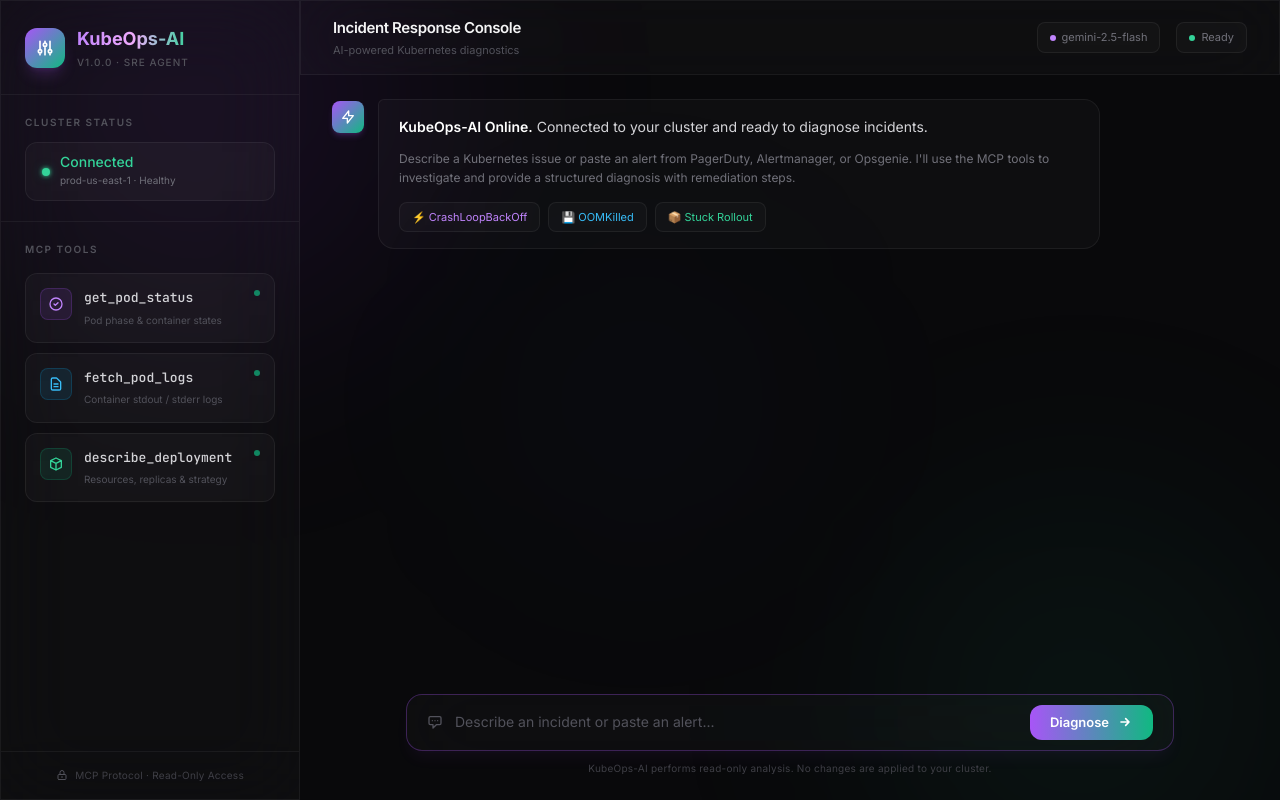
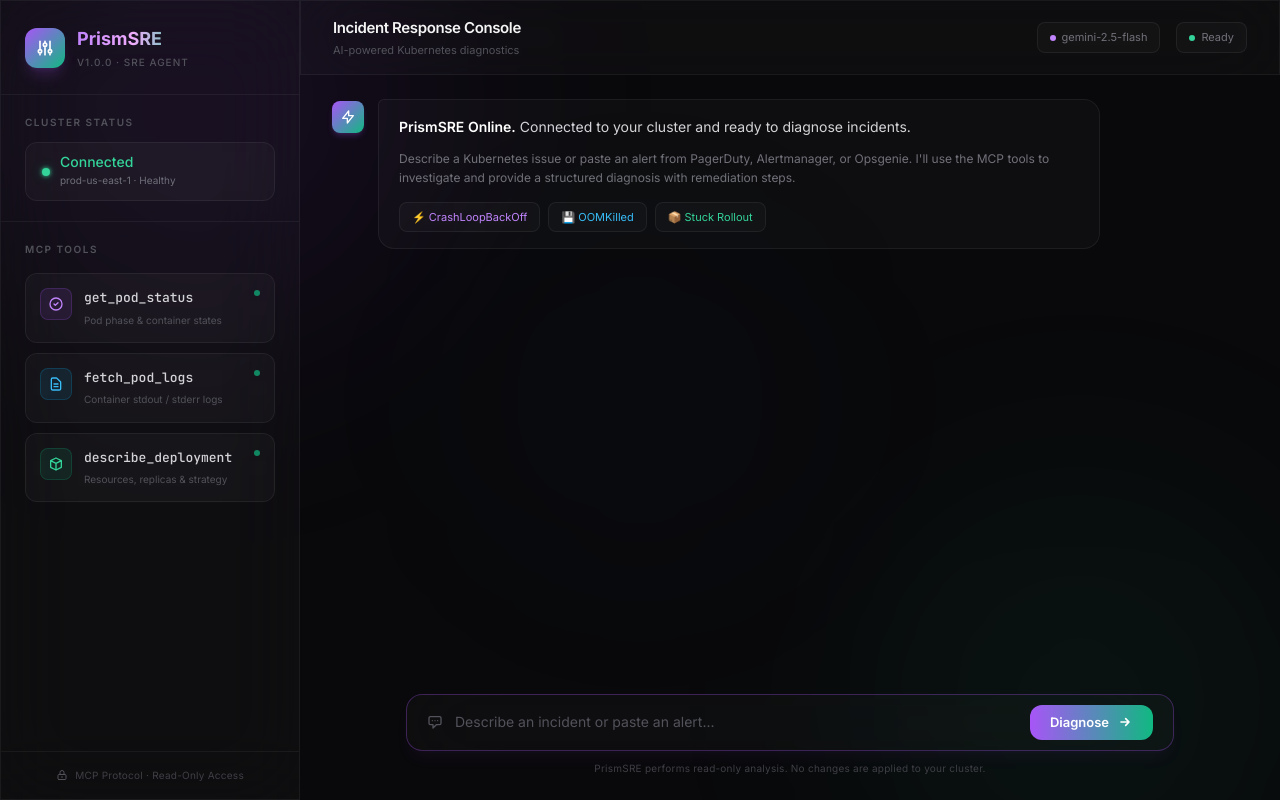
Before and after one commit to barbaria888/PrismSRE, a plain HTML site: page index.html in a window 1280 px wide. Drawn offline with nearby package versions, Linux system fonts and the light colour scheme.

Commit message:
Update index.html

```diff
--- a/index.html
+++ b/index.html
@@ -3,7 +3,7 @@
 <head>
     <meta charset="UTF-8" />
     <meta name="viewport" content="width=device-width, initial-scale=1.0" />
-    <title>KubeOps-AI · Kubernetes Incident Console</title>
+    <title>PrismSRE · Kubernetes Incident Console</title>
     <meta name="description" content="AI-powered Kubernetes troubleshooting dashboard with real-time diagnostics." />
 
     <!-- Google Fonts: Inter + JetBrains Mono -->
@@ -245,7 +245,7 @@
                     </div>
                     <div>
                         <h1 class="text-lg font-bold bg-gradient-to-r from-purple-400 via-fuchsia-300 to-emerald-400 bg-clip-text text-transparent">
-                            KubeOps-AI
+                            PrismSRE
                         </h1>
                         <p class="text-[10px] text-zinc-600 font-medium tracking-widest uppercase mt-0.5">v1.0.0 · SRE Agent</p>
                     </div>
@@ -390,7 +390,7 @@
                         </button>
                     </div>
                     <p class="text-[10px] text-zinc-700 text-center mt-2.5 tracking-wide">
-                        KubeOps-AI performs read-only analysis. No changes are applied to your cluster.
+                        PrismSRE performs read-only analysis. No changes are applied to your cluster.
                     </p>
                 </form>
             </div>
@@ -454,7 +454,7 @@
                         </div>
                         <div class="glass rounded-2xl rounded-tl-md px-5 py-4 flex-1">
                             <p class="text-sm text-zinc-300 leading-relaxed">
-                                <span class="font-semibold text-white">KubeOps-AI Online.</span>
+                                <span class="font-semibold text-white">PrismSRE Online.</span>
                                 Connected to your cluster and ready to diagnose incidents.
                             </p>
                             <p class="text-xs text-zinc-500 mt-2.5 leading-relaxed">
```
